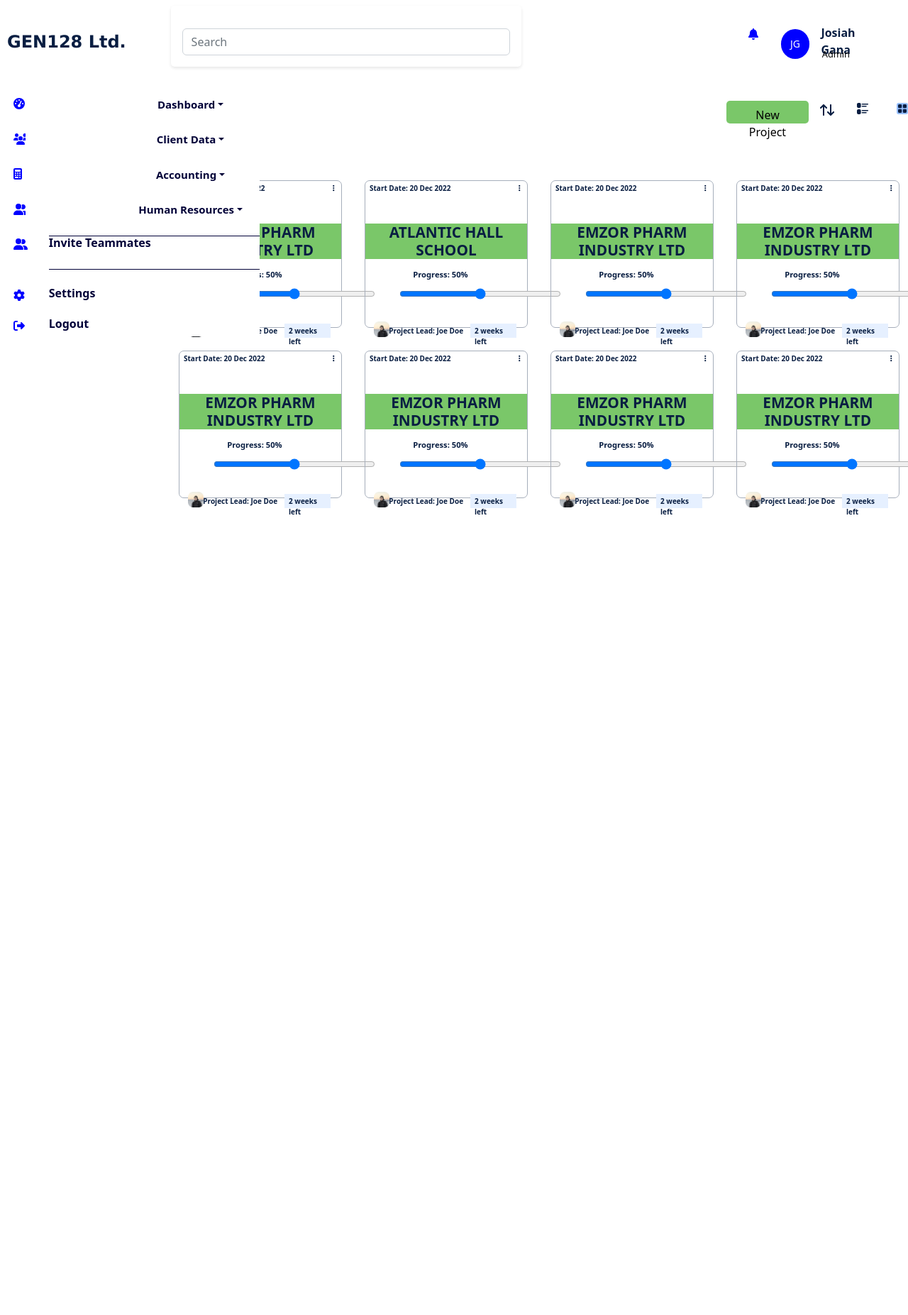
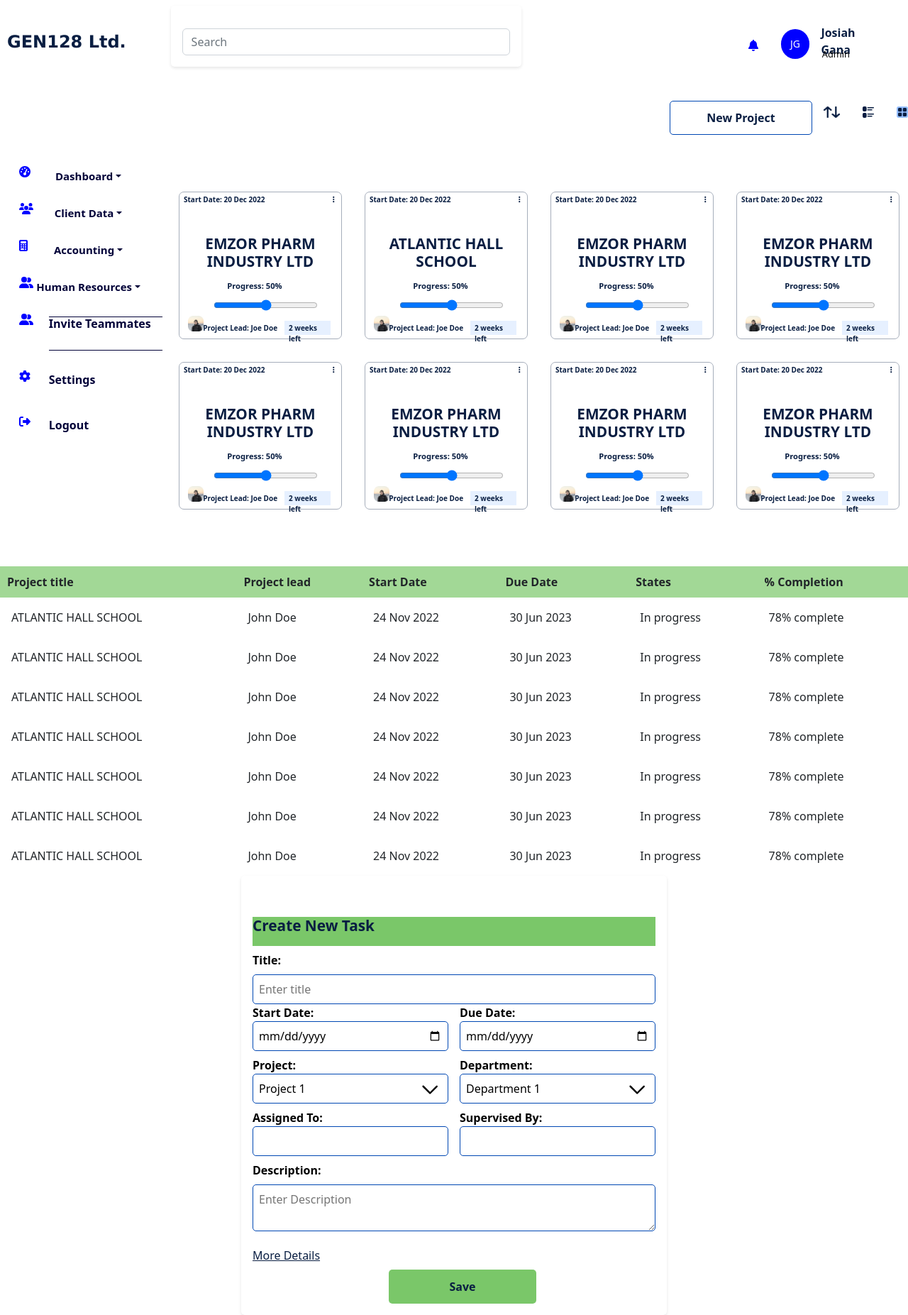
Before and after one commit to Ibe-Sarah/CRM128, a React (Create React App) app: page / in a window 1280 px wide. Shown: the top 1853 px of the page at 71% size. Before the commit the page ends 800 px from the top, so only its background shows below. Built offline with nearby package versions, Linux system fonts and the light colour scheme.

Commit message:
Edit: Edited the form and list component

```diff
--- a/src/App.css
+++ b/src/App.css
@@ -39,7 +39,7 @@
 .fa-bell {
   color: blue;
   margin-left:20em;
-  margin-top: 2em;
+  margin-top: 3em;
 }
 .search-input {
   background-color: #f5f5f5;
--- a/src/App.js
+++ b/src/App.js
@@ -17,9 +17,9 @@ function App() {
   <New/>
   <Grid/>
   <Sidebar/>
-  {/* <ListComponent/> */}
-  {/* <Form/> */}
-  {/* <Overlay/> */}
+  <ListComponent/>
+  <Form/>
+
 
 </div>
 
--- a/src/component/grid.css
+++ b/src/component/grid.css
@@ -32,9 +32,11 @@ h4{
     font-size: 1.3em !important;
     text-align: center;
     margin-top: 2em !important;
+    background-color: white !important;
 }
 #range{
     margin-left: 3em;
+    width: auto !important;
     background-color: green !important;
 }
 .bar{
--- a/src/component/lead.css
+++ b/src/component/lead.css
@@ -5,11 +5,11 @@
     gap: 1em;
     font-size: 1em;
     margin-left: -0.8em;
-    margin-top: 4em;
+    margin-top: 4em !important;
 
 }
 img{
-    margin-top: -6em;
+    margin-top: -9em !important;
 }
 .per{
   display: grid;
@@ -19,7 +19,7 @@ img{
   font-size: 10px;
   margin-left:-0.7em;
   width: 23em;
-  margin-top: -4.5em;
+  margin-top: -6.5em !important;
   font-weight: bolder;
   color: #091E42
 
@@ -36,7 +36,7 @@ img{
 .time{
     font-size: 10px;
     width: 6.5em;
-    margin-top: -4.5em;
+    margin-top: -6.5em !important;
     font-weight: bolder;
     background-color: #E6F0FF;
     height: 2em;
--- a/src/component/new.css
+++ b/src/component/new.css
@@ -1,13 +1,13 @@
 .sort{
-    margin-top: 0.7em !important;
+    margin-top: 1em !important;
     margin-left: 1em;
     width: 1em;
     height: 1em;
     cursor: pointer;
 }
 .frame{
-    margin-top: 0.7em !important;
-    margin-left: 1.5em;
+    margin-top: 1em !important;
+    margin-left: 1em;
     width: 1em;
     height: 1em;
     cursor: pointer;
@@ -18,7 +18,7 @@
     grid-template-columns: repeat(4, 1fr);
     /* justify-content: end; */
     justify-items: flex-end;
-    margin-left: 55em;
+    margin-left: 50em;
     gap: 1em;
     margin-top: 2em;
 }
@@ -30,18 +30,18 @@
 .togg{
     width:1.5em;
     height: 1em;
-    margin-top: 0.8em;
+    margin-top: 1em !important;
     cursor: pointer;
 
 
 }
 button{
     width:13em;
-    height:2em;
+    height:3em !important;
     margin-top: 0.5em !important;
     color: #0047B3;
-    background-color: #FFFFFF;
-    border: #0047B3 1px solid;
+    background-color: white !important;
+    border: #0047B3 1px solid !important;
     border-radius: 5px !important;
 
 }
--- a/src/component/newTask.css
+++ b/src/component/newTask.css
@@ -1,6 +1,5 @@
 form {
-    /* display: flex; */
-    /* flex-direction: column; */
+
     background-color: #fff;
     border-radius: 5px;
     box-shadow: 0 2px 4px rgba(0, 0, 0, 0.1);
@@ -8,12 +7,16 @@ form {
     max-width: 600px;
     margin: 0 auto;
   }
-  h4{
-    background-color: #7AC769;
+  .Head{
+    background-color: #7AC769  !important;
+    text-align: left;
+    height: 2em;
   }
 
   label {
     margin-bottom: 0.5rem;
+    color: black;
+    font-weight: bold;
   }
 
   input,
@@ -24,7 +27,7 @@ form {
     border-radius: 5px;
     margin-bottom: 1rem;
     font-size: 1rem;
-    color: #555;
+    color:black;
     width: 100%;
   }
 
@@ -41,7 +44,8 @@ form {
 
   button {
     background-color: #7AC769;
-    color: black;
+    color: #091E42;
+    font-weight: bold;
     padding: 0.5rem 1rem;
     border: none;
     border-radius: 5px;
@@ -57,10 +61,11 @@ form {
 
   .more-details {
     margin-top: 1rem;
-    font-size: 0.8rem;
+    font-size: 1rem;
     cursor: pointer;
-    text-align: center;
+    /* text-align: center; */
     color: #091E42;
+    text-decoration: underline;
   }
 
   .hidden {
@@ -75,6 +80,9 @@ form {
 
   }
 
-  /* .form-section label {
-    margin-bottom: 0.5rem;
-  } */
+
+#save{
+  background-color: #7AC769 !important;
+  border: none !important;
+margin-left: 12em !important;
+}
--- a/src/component/newTask.js
+++ b/src/component/newTask.js
@@ -10,9 +10,9 @@ const Form = () => {
 
   return (
     <form>
-        <h4>Create New Task x</h4>
+        <h4 className="Head">Create New Task </h4>
       <label htmlFor="title">Title:</label>
-      <input type="text" id="title" name="title" />
+      <input type="text" id="title" name="title" placeholder="Enter title" />
 
     <div className="form-section">
       <label htmlFor="startDate">Start Date:
@@ -49,31 +49,41 @@ const Form = () => {
       </label>
 </div>
 <label htmlFor="description">Description:</label>
-          <textarea id="description" name="description"></textarea>
+          <textarea id="description" name="description" placeholder="Enter Description"></textarea>
 
-      <div onClick={handleMoreDetailsClick} style={{ cursor: "pointer" }}>
-        More Details &#x25BC;
+      <div className= 'more-details'onClick={handleMoreDetailsClick} style={{ cursor: "pointer" }}>
+        More Details
       </div>
 
       {showMoreDetails && (
-        <div>
-                 <label htmlFor="priority">Priority:</label>
-          <select id="priority" name="priority">
-            <option value="high">High</option>
-            <option value="medium">Medium</option>
-            <option value="low">Low</option>
+        <div className="form-section">
+                 <label htmlFor="duration">Duration:
+         <input type='date' id="duration" name="duration"/> </label>
+
+                   <label htmlFor="freq">Frequency:
+          <select id="freq" name="freq">
+            <option value="daily">Daily</option>
+            <option value="weekly">Weekly</option>
+            <option value="monthly">Monthly</option>
+            <option value="yearly">Yearly</option>
           </select>
+          </label>
+          <label htmlFor="attachment">Attachment:
+         <input type='text' id="attachment" name="attachment"/> </label>
 
-          <label htmlFor="status">Status:</label>
-          <select id="status" name="status">
-            <option value="notStarted">Not Started</option>
-            <option value="inProgress">In Progress</option>
-            <option value="completed">Completed</option>
+         <label htmlFor="priority">Priority:
+          <select id="priority" name="prority">
+            <option value="daily">Small</option>
+            <option selected value="weekly">Medium </option>
+            <option value="monthly">Large</option>
+
           </select>
+          </label>
+
         </div>
       )}
 
-      <button type="submit">Save</button>
+      <button id="save" type="submit">Save</button>
     </form>
   );
 };
--- a/src/component/sidebar.css
+++ b/src/component/sidebar.css
@@ -1,26 +1,29 @@
 .sidebar{
     gap: 1em;
-    margin-left: 1em;
-    margin-top: -35.5em;
+    margin-left: 2em;
+    margin-top: -30.5em;
     z-index: 1;
     position: absolute;
 }
 .side{
     color:  blue;
-    margin-left: 0.2em;
-    margin-top: -1.5em;
+    margin-left: -0.3em;
+    margin-top: -1em;
+     position: sticky;
+    z-index: 1;
 }
 h5 {
-    margin-left: 1em;
+    margin-left: -7em !important;
     margin-top: -1.8em !important;
     font-size: 10px;
     color:  rgb(1, 1, 56);
+    height: 2em;
 
 }
 #project-dropdown{
     color: rgb(1, 1, 56);
     background-color: white;
-    border: none;
+    border: none !important;
     margin-left: 0em;
     margin-top: -3.5em;
     font-size: 15px;
@@ -33,8 +36,9 @@ h5 {
 h6{
     color:  rgb(1, 1, 56);
     font-weight: bolder !important;
-    margin-left: 3.3em;
-    margin-top: -1.5em !important;
+    margin-left: 2.3em !important;
+    margin-top: -1em !important;
+    height: 2em;
 
 
 }
@@ -43,6 +47,7 @@ h6{
     /* background-color: brown !important; */
     border-bottom: 1px solid !important;
     height: 3em;
+    width: 10em;
 }
 .ditem{
     max-height: 200px; /* adjust the height to your needs */
```
